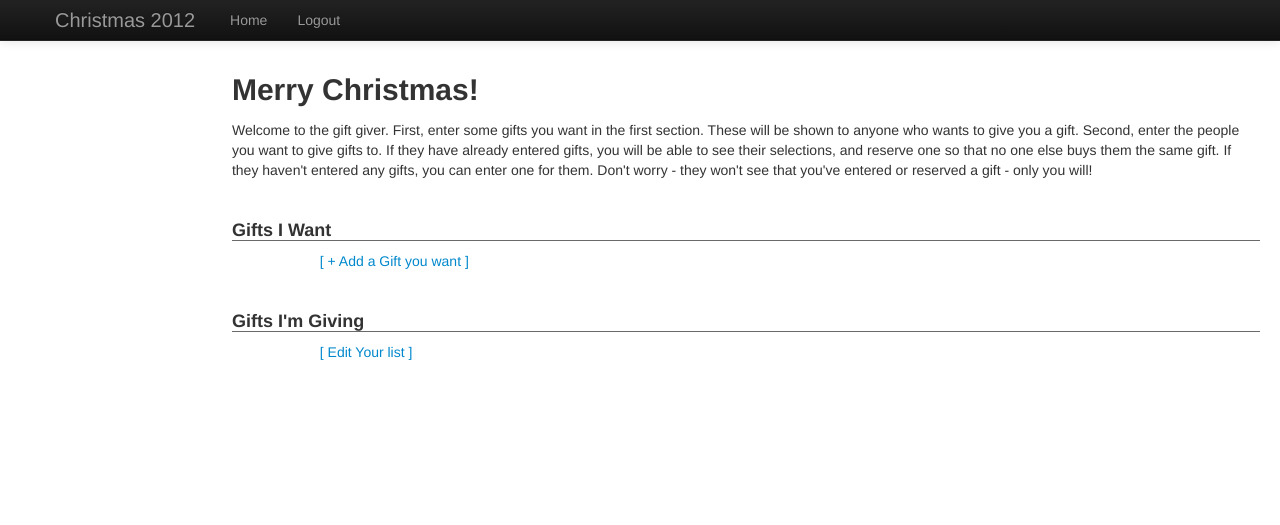
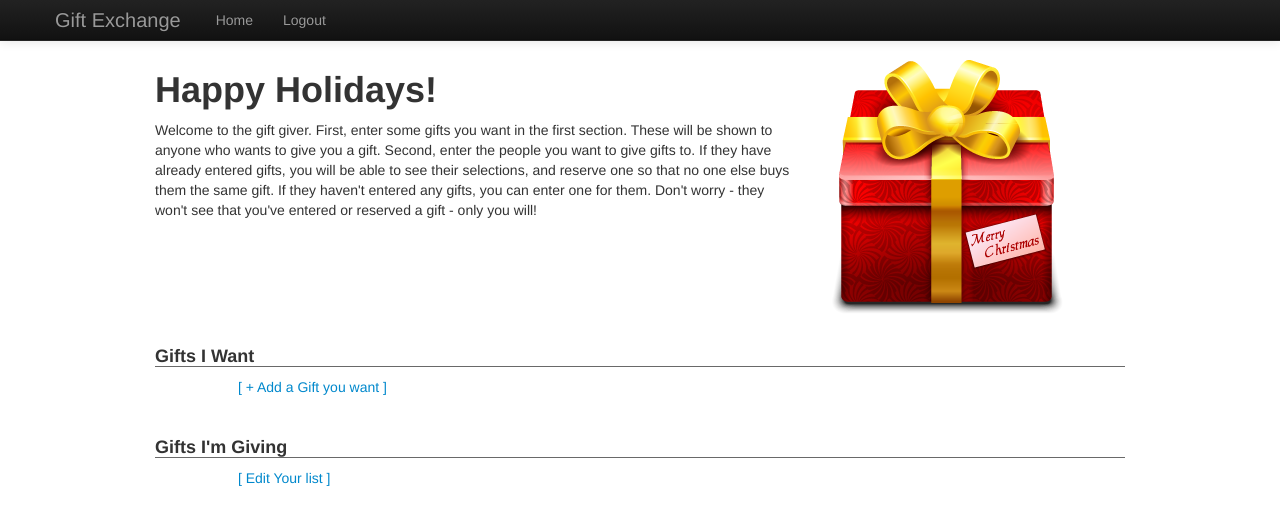
Before and after one commit to thechild/giftlist2, a Django app: template templates/user_home.html in a window 1280 px wide. Shown: the top 525 px of the page. Run offline with Django 3.2, Linux system fonts and the light colour scheme; the template is opened without the code that fills it, so the values that code supplies are empty; some libraries are stand-ins or nearby versions.

Commit message:
Formatting

```diff
--- a/templates/base.html
+++ b/templates/base.html
@@ -2,10 +2,12 @@
 <html lang="en">
   <head>
     <meta charset="utf-8">
-    <title>Christmas 2012 Gifts</title>
+    <title>2012 Gift Exchange</title>
     <meta name="viewport" content="width=device-width, initial-scale=1.0">
     <meta name="description" content="">
     <meta name="author" content="">
+
+    <link rel="shortcut icon" href="{{STATIC_URL}}img/favicon.ico" />
 
     <link href="{{STATIC_URL}}css/bootstrap.css" rel="stylesheet">
     <style>
@@ -33,7 +35,6 @@
   </head>
 
   <body>
-
     <div class="navbar navbar-inverse navbar-fixed-top">
       <div class="navbar-inner">
         <div class="container">
@@ -42,7 +43,7 @@
             <span class="icon-bar"></span>
             <span class="icon-bar"></span>
           </a>
-          <a class="brand" href="/">Christmas 2012</a>
+          <a class="brand" href="{% url Gifts.views.user_home %}">Gift Exchange</a>
           <div class="nav-collapse collapse">
             <ul class="nav">
               <li class="{% ifequal request.path 'home/' %}active{% endifequal %}"><a href="/home/">Home</a></li>
@@ -64,9 +65,9 @@
       {% endif %}
     </div>
 
-    <div class="container-fluid">
-      <div class="row-fluid">
-        <div class="span2">
+    <div class="container">
+      <div class="row">
+        <div class="span1">
           {% block sidebar %}
           {% endblock %}
         </div>
@@ -74,7 +75,17 @@
           {% block content %}
           {% endblock %}
         </div>
+        <div class="span1">
+          &nbsp;
+        </div>
       </div>
     </div> <!-- /container -->
+    <!--
+    <div class="navbar navbar-fixed-bottom">
+      <div class="navbar-inner">
+        <p class="navbar-text">Some interesting text<span class="pull-right">and a link</span></p>
+      </div>
+    </div>
+  -->
   </body>
 </html>
--- a/templates/user_home.html
+++ b/templates/user_home.html
@@ -1,7 +1,15 @@
 {% extends "base.html" %}
 {% block content %}
-<h2>Merry Christmas!</h2>
-<p>Welcome to the gift giver.  First, enter some gifts you want in the first section. These will be shown to anyone who wants to give you a gift.  Second, enter the people you want to give gifts to.  If they have already entered gifts, you will be able to see their selections, and reserve one so that no one else buys them the same gift.  If they haven't entered any gifts, you can enter one for them.  Don't worry - they won't see that you've entered or reserved a gift - only you will!</p>
+
+<div class="row-fluid">
+    <div class="span8">
+        <h1>Happy Holidays!</h1>
+        <p>Welcome to the gift giver.  First, enter some gifts you want in the first section. These will be shown to anyone who wants to give you a gift.  Second, enter the people you want to give gifts to.  If they have already entered gifts, you will be able to see their selections, and reserve one so that no one else buys them the same gift.  If they haven't entered any gifts, you can enter one for them.  Don't worry - they won't see that you've entered or reserved a gift - only you will!</p>
+    </div>
+    <div class="span4">
+        <img src="{{STATIC_URL}}img/gift.png">
+    </div>
+</div>
 <br>
 <div class="row-fluid">
     <h4 class="underline">Gifts I Want</h4>
```
Also changed, not shown: templates/registration/login.html (+11 -5 lines), static/img/favicon.ico (added), static/img/gift.png (added).
